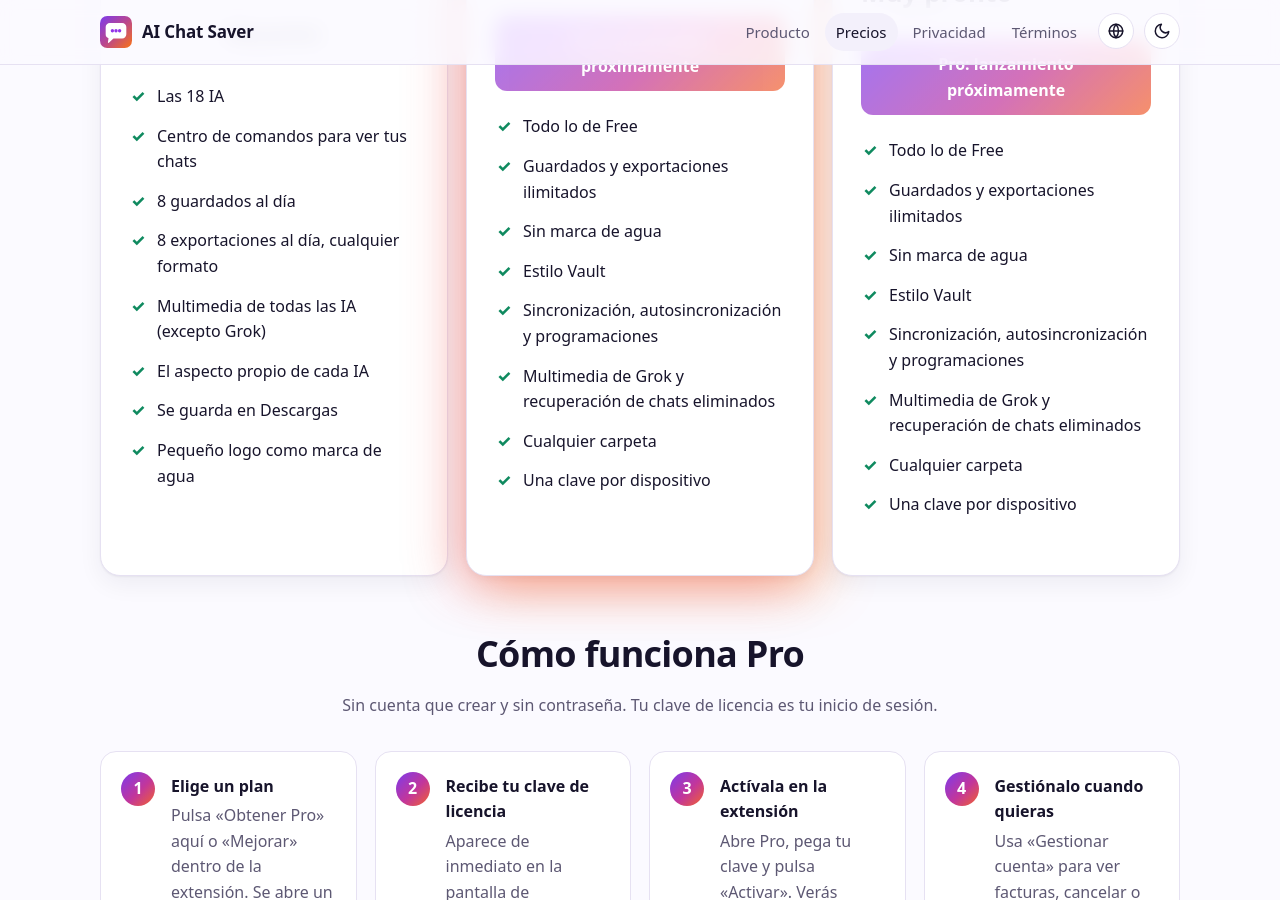
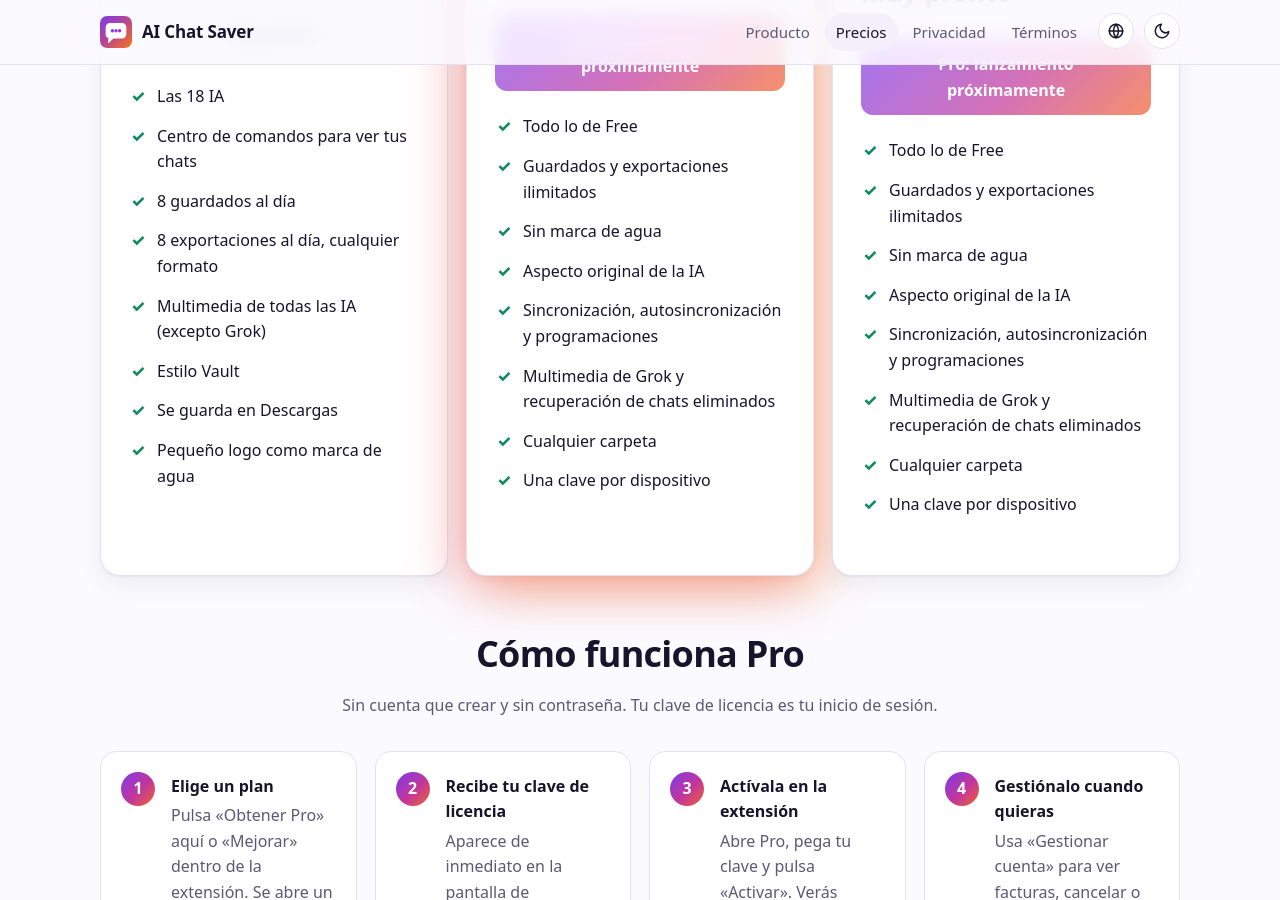
Before and after one commit to aichatsaver/aichatsaver.github.io, a Jekyll site: the page built from es/pricing.html, in a window 1280 px wide and 900 px high, scrolled down 441 px. Built offline with Jekyll 4.4.1, drawn with Linux system fonts in a browser that asks for light colours.

Commit message:
Pricing: swap looks (Free: Vault, Pro: AI original) (es)

```diff
--- a/_data/i18n/es.yml
+++ b/_data/i18n/es.yml
@@ -37,14 +37,14 @@
   - "8 guardados al día"
   - "8 exportaciones al día, cualquier formato"
   - "Multimedia de todas las IA (excepto Grok)"
-  - "El aspecto propio de cada IA"
+  - "Estilo Vault"
   - "Se guarda en Descargas"
   - "Pequeño logo como marca de agua"
   pro_features:
   - "Todo lo de Free"
   - "Guardados y exportaciones ilimitados"
   - "Sin marca de agua"
-  - "Estilo Vault"
+  - "Aspecto original de la IA"
   - "Sincronización, autosincronización y programaciones"
   - "Multimedia de Grok y recuperación de chats eliminados"
   - "Cualquier carpeta"
```
